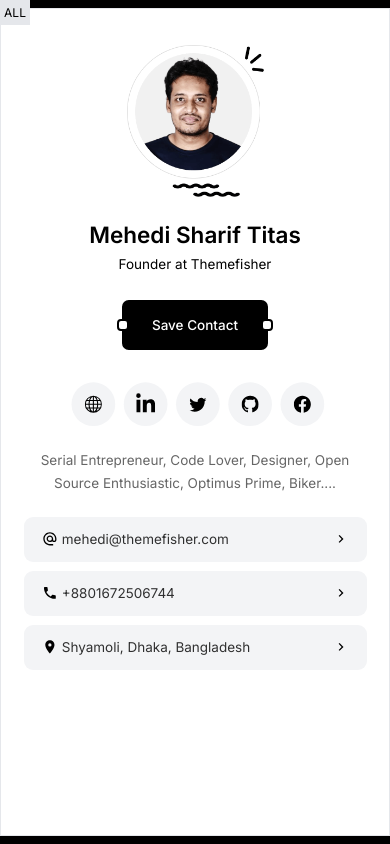
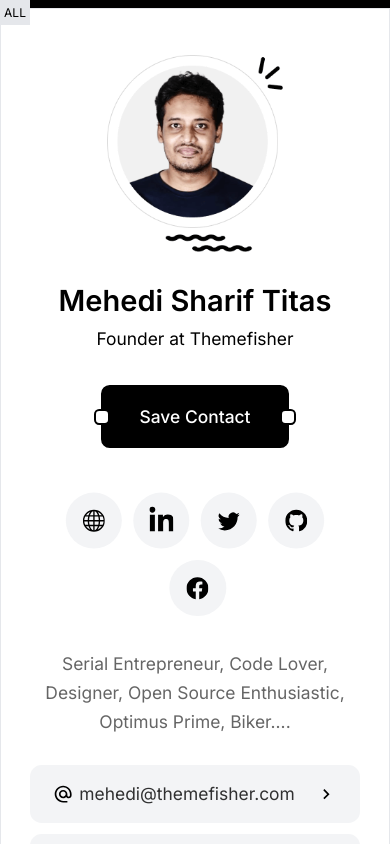
Before and after one commit to tfmukles/mehedisharif.com, a Next.js app: page /card in a window 390 px wide. Shown: the top 844 px of the page. Built offline with nearby package versions, Linux system fonts and the light colour scheme; what tailwind-bootstrap-grid would draw is missing.

Commit message:
updated style on mobile

```diff
--- a/styles/components.scss
+++ b/styles/components.scss
@@ -10,6 +10,10 @@ strong {
 .bio {
   height: calc(100vh - 16px);
   @apply flex flex-col items-center justify-center overflow-hidden;
+  zoom: 1.29;
+  @screen sm {
+    zoom: 1;
+  }
   .bio-inner {
     @apply relative z-10 mx-auto my-0 h-screen w-full overflow-y-auto rounded-none border py-8 px-5 dark:border-darkmode-border sm:my-6 sm:h-[755px] sm:w-80 sm:rounded-lg;
     &::-webkit-scrollbar {
```
